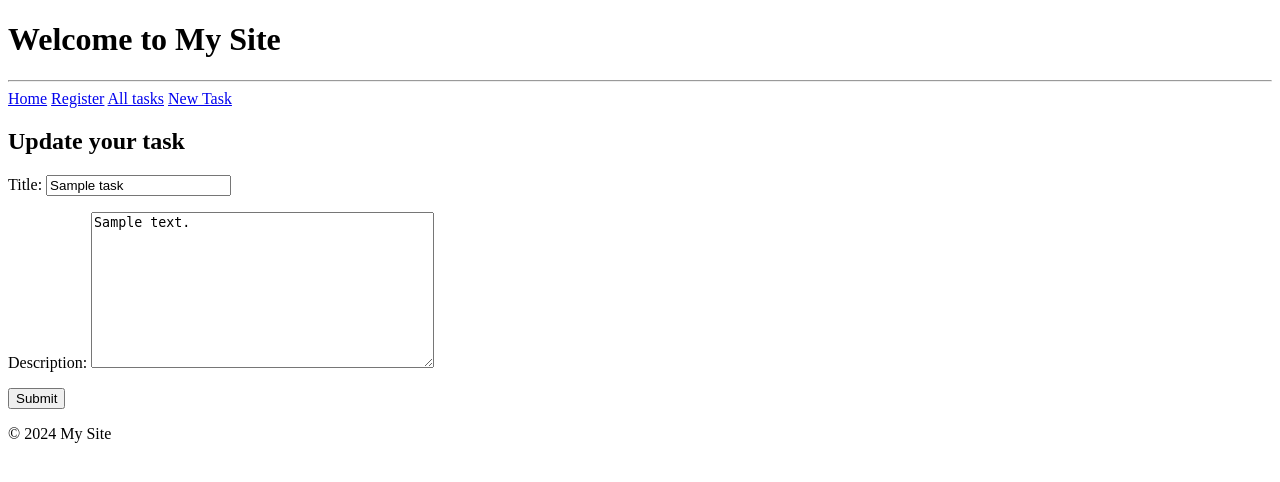
After one commit to trongnghia00/beginner-django, a Django app: page /update_task/1/ in a window 1280 px wide. The commit adds this page. Shown: the top 482 px of the page. Run offline with Django 4.2, Linux system fonts and the light colour scheme; tables that the repository leaves empty hold one stand-in row (values such as "Sample post").

Commit message:
16-CRUD-update

```diff
--- a/myapp01/appone/templates/appone/task.html
+++ b/myapp01/appone/templates/appone/task.html
@@ -11,6 +11,7 @@
             <th>Title</th>
             <th>Description</th>
             <th>Date Created</th>
+            <th>Action</th>
         </tr>
         {% for task in allTasks %}
         <tr>
@@ -18,6 +19,7 @@
             <td><a href="{% url 'task_detail' task.id %}">{{ task.title }}</a></td>
             <td>{{ task.description }}</td>
             <td>{{ task.created }}</td>
+            <td><a href="{% url 'update_task' task.id %}">Update</a></td>
         </tr>
         {% endfor %}
     </table>
--- /dev/null
+++ b/myapp01/appone/templates/appone/update_task.html
@@ -0,0 +1,12 @@
+{% extends "appone/base.html" %}
+
+{% block title %}Update Task - My Site{% endblock %}
+
+{% block content %}
+    <h2>Update your task</h2>
+    <form method="post">
+        {% csrf_token %}
+        {{TaskForm.as_p}}
+        <input type="submit" value="Submit" />
+    </form>
+{% endblock %}
--- a/myapp01/appone/urls.py
+++ b/myapp01/appone/urls.py
@@ -6,5 +6,6 @@ urlpatterns = [
     path("task/", views.task, name="task"),
     path("task/<int:id>/", views.task_detail, name="task_detail"),
     path("create_task/", views.create_task, name="create_task"),
+    path("update_task/<int:id>/", views.update_task, name="update_task"),
     path("register/", views.register, name="register"),
 ]
--- a/myapp01/appone/views.py
+++ b/myapp01/appone/views.py
@@ -1,7 +1,7 @@
 from django.shortcuts import render, redirect
 
 # Create your views here.
-from django.http import HttpResponse
+from django.http import HttpResponse, Http404
 
 from .models import Task
 
@@ -54,3 +54,20 @@ def create_task(request):
         form = TaskForm()
     context = {'TaskForm': form}
     return render(request, "appone/create_task.html", context)
+
+def update_task(request, id):
+    if Task.objects.filter(id=id).exists():
+        task = Task.objects.get(id=id)
+    else:
+        raise Http404("Task not found")
+
+    if request.method == 'POST':
+        form = TaskForm(request.POST, instance=task)
+        if form.is_valid() :
+            form.save()
+            return redirect('task')
+    else:
+        form = TaskForm(instance=task)
+
+    context = {'TaskForm': form}
+    return render(request, "appone/update_task.html", context)
```
